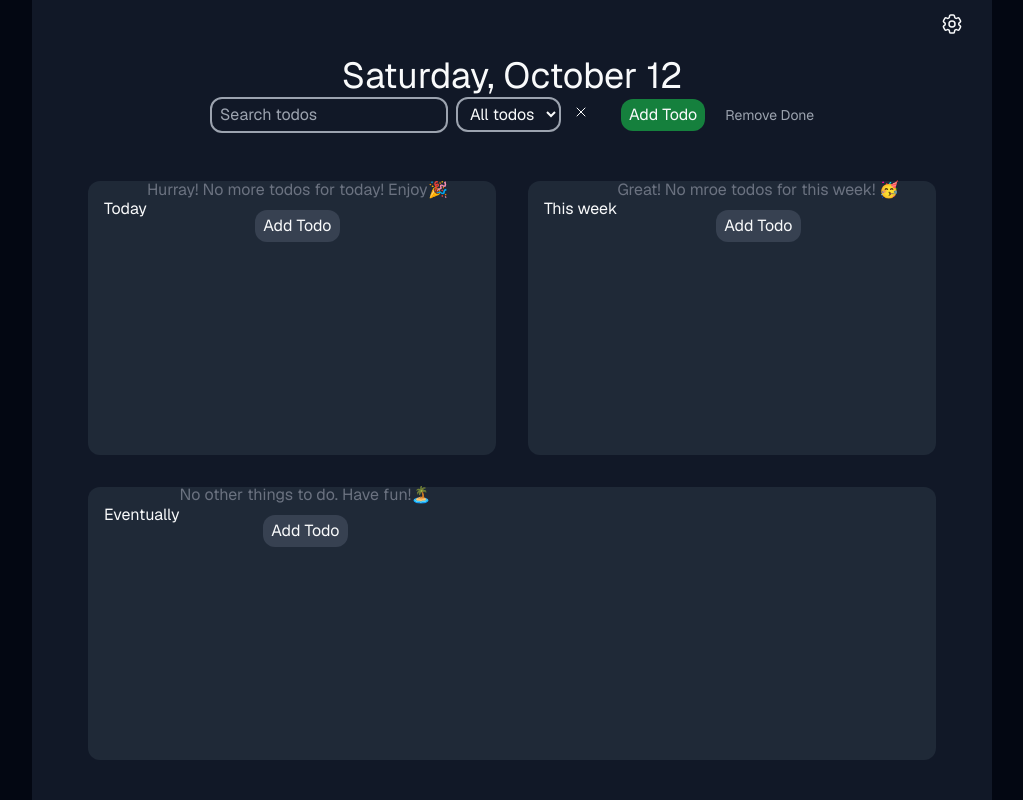
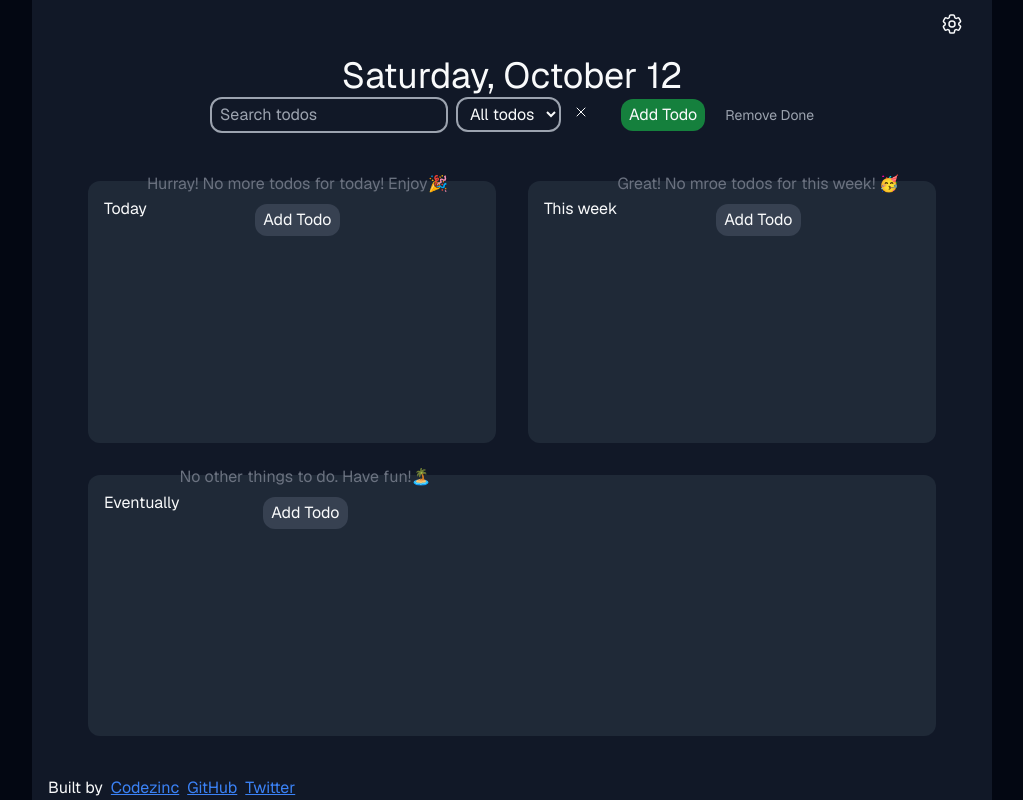
Before and after one commit to anuragg-p/codezinc-frontend, a Next.js app: page /apps/simple-todo in a window 1280 px wide. Shown: the whole page, without its empty margins (128-1151 px from the left). Built offline with nearby package versions, Linux system fonts and the light colour scheme.

Commit message:
created and added the main todoFooter component to the todo app page

```diff
--- a/src/app/apps/simple-todo/page.tsx
+++ b/src/app/apps/simple-todo/page.tsx
@@ -1,6 +1,7 @@
 import {
   DashBoardHeader,
   TodoDashBoard,
+  TodoFooter,
   TodoHeader,
 } from "@/components/TodoComponents";
 
@@ -33,6 +34,7 @@ export default function TodoPage() {
           />
         ))}
       </section>
+      <TodoFooter/>
     </main>
   );
 }
--- a/src/components/TodoComponents.tsx
+++ b/src/components/TodoComponents.tsx
@@ -4,6 +4,7 @@ type TodoDashBoardProps = {
   timeRange: string;
   greet: string;
 };
+
 // Actual Component
 const TodoHeader = () => {
   return (
@@ -125,5 +126,31 @@ const TodoDashBoard: React.FC<TodoDashBoardProps> = ({ timeRange, greet }) => {
   );
 };
 
+const TodoFooter = () => {
+  return (
+    <div className="sticky bottom-0 flex flex-wrap gap-2">
+      <p>Built by</p>
+      <a
+        href="https://www.google.com/"
+        className="text-blue-500 underline hover:no-underline"
+      >
+        Codezinc
+      </a>
+      <a
+        href="https://www.google.com/"
+        className="text-blue-500 underline hover:no-underline"
+      >
+        GitHub
+      </a>
+      <a
+        href="https://www.google.com/"
+        className="text-blue-500 underline hover:no-underline"
+      >
+        Twitter
+      </a>
+    </div>
+  );
+};
+
 //Component export
-export { TodoHeader, DashBoardHeader, TodoDashBoard };
+export { TodoHeader, DashBoardHeader, TodoDashBoard, TodoFooter };
```
